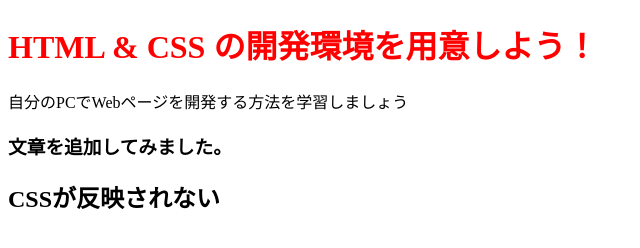
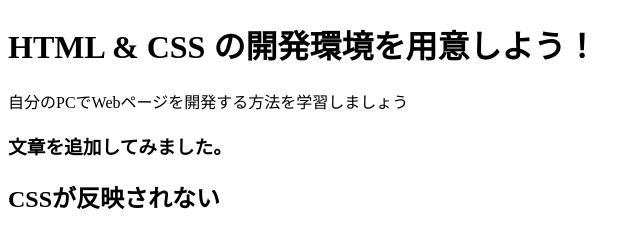
Before and after one commit to mzk-log/000_prac_html, a plain HTML site: page index.html in a window 1280 px wide. Shown: the whole page, without its empty margins (0-640 px from the left). Drawn offline with Linux system fonts and the light colour scheme.

Commit message:
Update stylesheet.css

```diff
--- a/stylesheet.css
+++ b/stylesheet.css
@@ -1,4 +1,5 @@
 .title {
     /* color: #02ccba; */
-    color: red;
+    /* color: red; */
+    color: greenn;
 }
```
